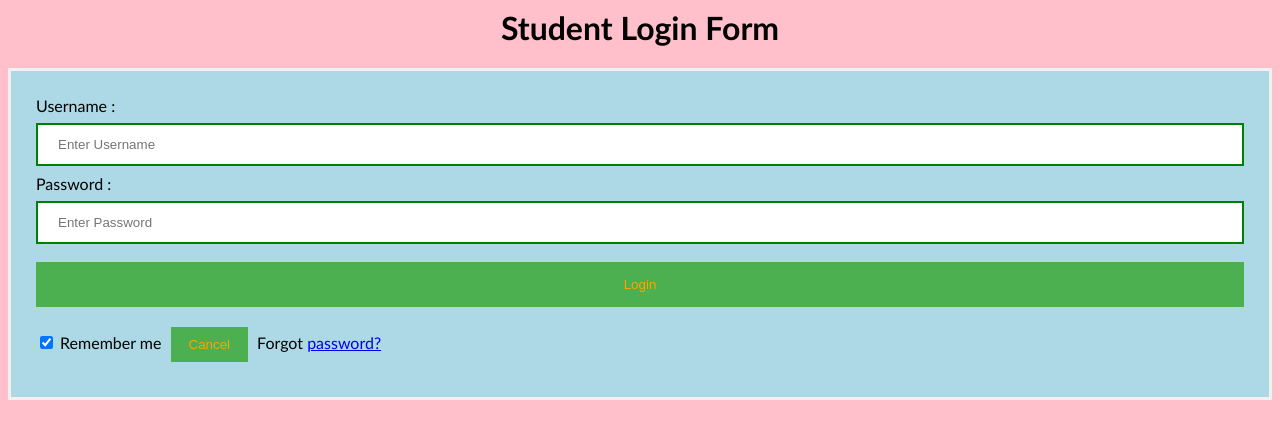
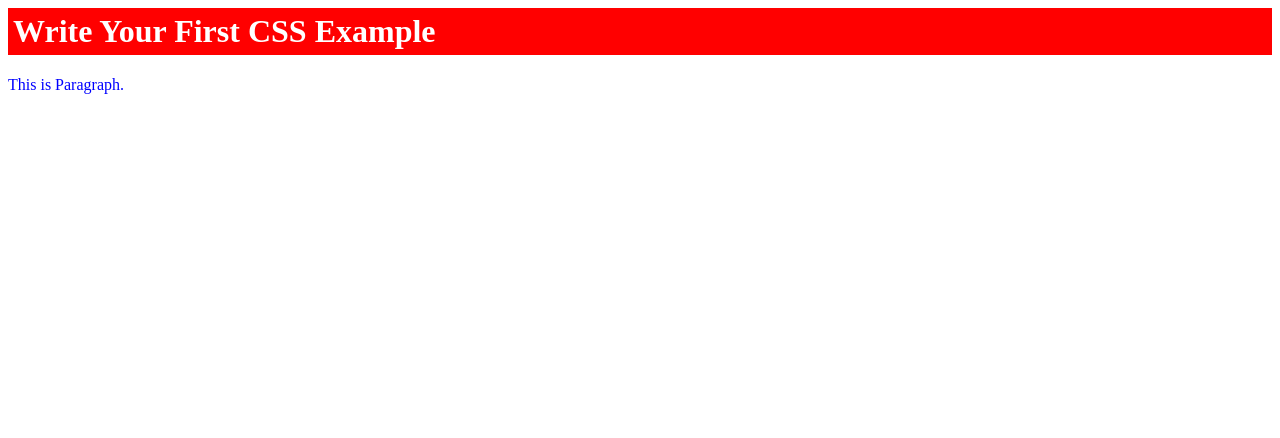
Before and after one commit to yu-va/Test, a plain HTML site: page index.html in a window 1280 px wide. Drawn offline with Linux system fonts and the light colour scheme.

Commit message:
Update index.html

```diff
--- a/index.html
+++ b/index.html
@@ -1,61 +1,18 @@
 <html>
 <head>
-<meta name="viewport" content="width=device-width, initial-scale=1">
-<title> Login Page </title>
 <style>
-Body {
-  font-family: Calibri, Helvetica, sans-serif;
-  background-color: pink;
+h1{
+color:white;
+background-color:red;
+padding:5px;
 }
-button {
-       background-color: #4CAF50;
-       width: 100%;
-        color: orange;
-        padding: 15px;
-        margin: 10px 0px;
-        border: none;
-        cursor: pointer;
-         }
- form {
-        border: 3px solid #f1f1f1;
-    }
- input[type=text], input[type=password] {
-        width: 100%;
-        margin: 8px 0;
-        padding: 12px 20px;
-        display: inline-block;
-        border: 2px solid green;
-        box-sizing: border-box;
-    }
- button:hover {
-        opacity: 0.7;
-    }
-  .cancelbtn {
-        width: auto;
-        padding: 10px 18px;
-        margin: 10px 5px;
-    }
-
-
- .container {
-        padding: 25px;
-        background-color: lightblue;
-    }
+p{
+color:blue;
+}
 </style>
 </head>
 <body>
-    <center> <h1> Student Login Form </h1> </center>
-    <form>
-        <div class="container">
-            <label>Username : </label>
-            <input type="text" placeholder="Enter Username" name="username" required>
-            <label>Password : </label>
-            <input type="password" placeholder="Enter Password" name="password" required>
-            <button type="submit">Login</button>
-            <input type="checkbox" checked="checked"> Remember me
-            <button type="button" class="cancelbtn"> Cancel</button>
-            Forgot <a href="#"> password? </a>
-        </div>
-    </form>
+<h1>Write Your First CSS Example</h1>
+<p>This is Paragraph.</p>
 </body>
 </html>
```
